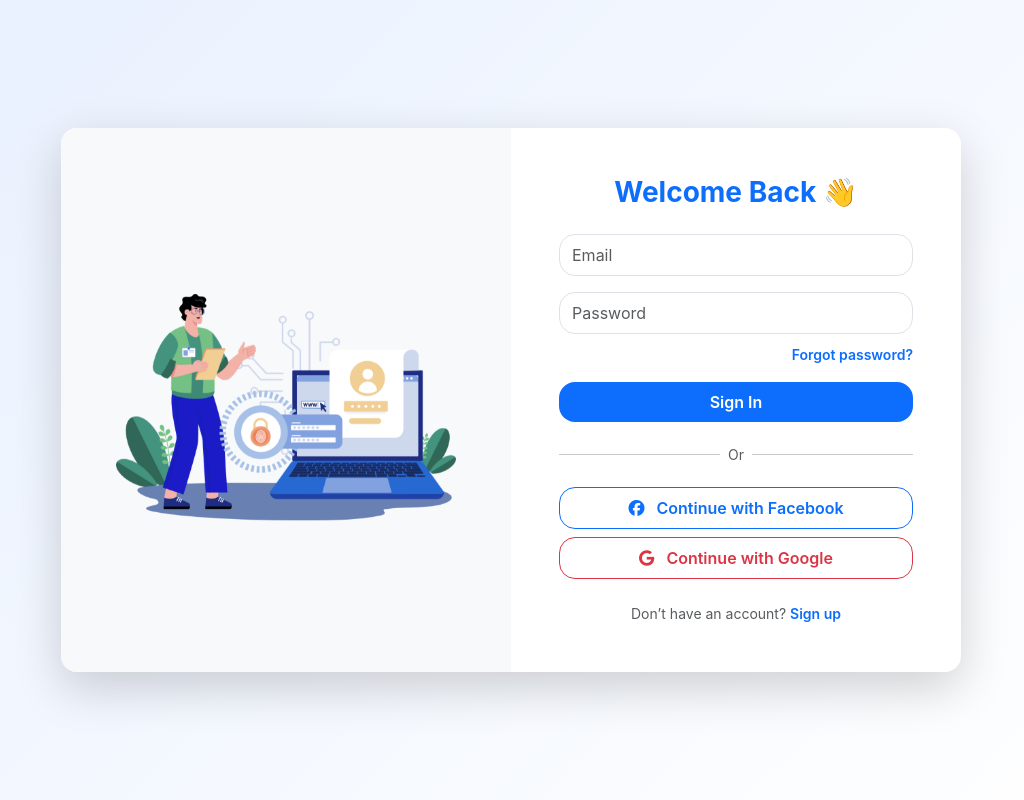
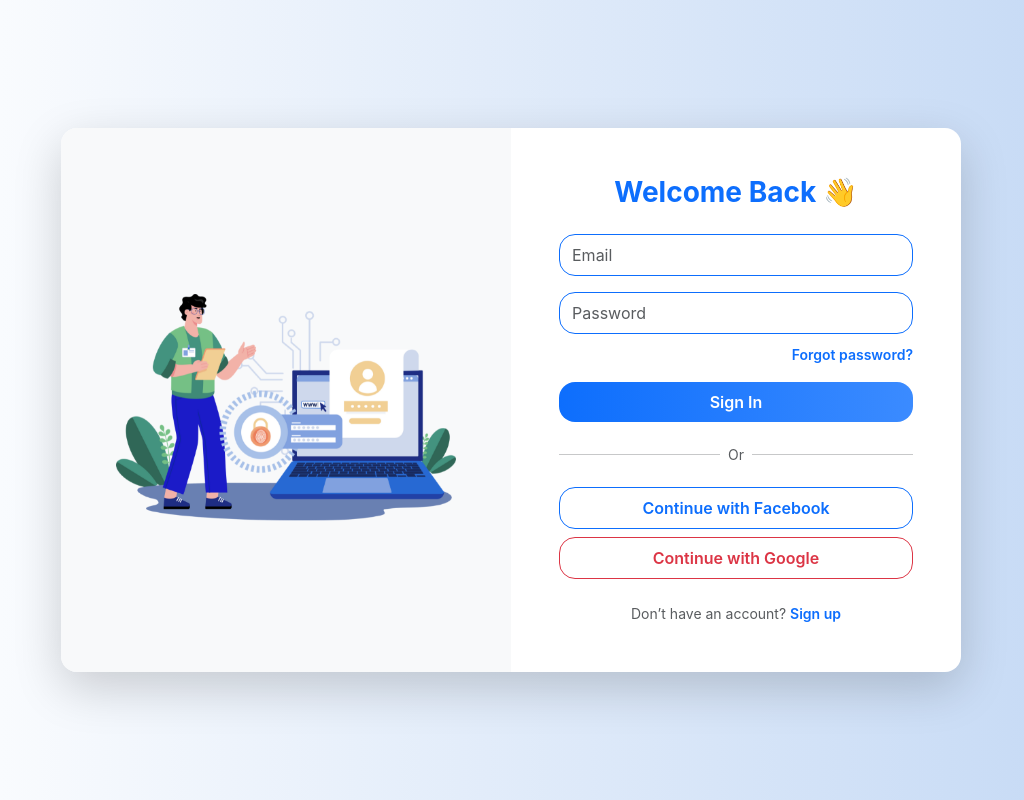
Before and after one commit to burhanali2812/printx-frontend, a React (Create React App) app: page /login in a window 1280 px wide. Shown: the whole page, without its empty margins (129-1153 px from the left). Built offline with nearby package versions, Linux system fonts and the light colour scheme.

Commit message:
login updated

```diff
--- a/src/pges/Login.jsx
+++ b/src/pges/Login.jsx
@@ -1,20 +1,27 @@
 import React from "react";
 import loginLogo from "../images/login.png";
+import printxLogo from "../images/logo3.png"
+import "../style/login.css"
+import { FaArrowLeft } from "react-icons/fa"; // back icon
 
 function Login() {
   return (
     <div
-      className="container-fluid min-vh-100 d-flex justify-content-center align-items-center"
+      className=" min-vh-100 d-flex justify-content-center align-items-center"
       style={{
-        background: "linear-gradient(135deg, #e8f0ff 0%, #ffffff 100%)",
-        padding: "20px",
+        background:
+          " linear-gradient(90deg,rgba(255, 255, 255, 1) 0%, rgba(198, 218, 245, 1) 94%)",
+
       }}
     >
       <div
-        className="row shadow-lg rounded-4 bg-white overflow-hidden w-100"
-        style={{ maxWidth: "900px" }}
+        className="row shadow-lg rounded-4 bg-white col-sm-none overflow-hidden w-100"
+        style={{
+          maxWidth: "900px",
+          height: "100%", // ✅ Make card full height
+        }}
       >
-        {/* LEFT SIDE (Desktop) */}
+        {/* LEFT SIDE (Desktop Only) */}
         <div className="col-md-6 d-none d-md-flex align-items-center justify-content-center bg-light">
           <img
             src={loginLogo}
@@ -29,35 +36,49 @@ function Login() {
         </div>
 
         {/* RIGHT SIDE (Form Section) */}
-        <div className="col-md-6 col-12 p-4 p-md-5 d-flex flex-column justify-content-center">
-          {/* Mobile Header */}
-          <div className="d-md-none text-center mb-3">
-            <h4 className="fw-bold text-dark mb-1">Log In</h4>
-            <div className="d-flex justify-content-center align-items-center mb-2">
-              <img
-                src={loginLogo}
-                alt="logo"
-                style={{ width: "40px", height: "40px", marginRight: "8px" }}
-              />
-              <h5 className="text-primary fw-bold mb-0">YourApp</h5>
-            </div>
-            <p className="text-muted small mb-3">
-              Use the same method that you created your account with.
-            </p>
+        <div className="col-md-6 col-12 p-0 d-flex flex-column justify-content-center">
+          {/* MOBILE VIEW */}
+          <div
+            className="d-md-none w-100 min-vh-100 d-flex flex-column justify-content-start align-items-center text-center px-4"
+            style={{
+              background:
+                "linear-gradient(135deg, #dbeafe 0%, #f1f5ff 40%, #ffffff 100%)",
+              paddingBottom: "40px",
+            }}
+          >
+            {/* Header with Back Button & Title */}
+            <div
+              className="d-flex align-items-center justify-content-center w-100 position-relative pt-3 pb-2"
+              style={{ borderBottom: "1px solid rgba(0,0,0,0.05)" }}
+            >
+              <button
+                className="btn position-absolute start-0 ms-3 textColor border-0"
+                style={{ fontSize: "1.2rem" }}
+                onClick={() => window.history.back()}
+              >
+                <FaArrowLeft />
+              </button>
+              <h2 className="textColor fw-bold m-0">Log In</h2>
             </div>
 
-          {/* Desktop Header */}
-          <h3 className="fw-bold text-center mb-4 text-primary d-none d-md-block">
-            Welcome Back 👋
-          </h3>
+            {/* Subheading */}
+            <img src={printxLogo} style={{width:"auto", height:"60px" , marginTop: "30px"}}/>
+            <p className="text-muted small mb-3 mt-3">
+             Log in securely and continue your journey with PrintX.
+            </p>
 
-          {/* Login Form */}
-          <form>
+            {/* Form */}
+            <form className="w-100" style={{ maxWidth: "400px" }}>
               <div className="mb-3">
                 <input
                   type="email"
                   className="form-control rounded-4 py-2"
                   placeholder="Email"
+                  style={{
+                    backgroundColor: "transparent",
+                    border: "1.5px solid #6719edff",
+                    color: "#0d6efd",
+                  }}
                 />
               </div>
 
@@ -66,6 +87,94 @@ function Login() {
                   type="password"
                   className="form-control rounded-4 py-2"
                   placeholder="Password"
+                  style={{
+                    backgroundColor: "transparent",
+                    border: "1.5px solid #6719edff",
+                    color: "#0d6efd",
+                  }}
+                />
+              </div>
+
+              <div className="text-end mb-3">
+                <a
+                  href="#"
+                  className=" small fw-semibold text-decoration-none textColor"
+                >
+                  Forgot password?
+                </a>
+              </div>
+
+              <button
+                type="submit"
+                className="btn w-100 rounded-4 fw-semibold py-2"
+                style={{
+                  background: " #6719edff",
+                  border: "none",
+                  color: "white",
+                }}
+              >
+                Sign In
+              </button>
+            </form>
+
+            {/* Divider */}
+            <div
+              className="d-flex align-items-center my-3 w-100"
+              style={{ maxWidth: "400px" }}
+            >
+              <hr className="flex-grow-1" />
+              <span className="mx-2 text-muted small">Or</span>
+              <hr className="flex-grow-1" />
+            </div>
+
+            {/* Social Buttons */}
+            <div className="d-flex flex-column gap-2 w-100">
+            <button className="btn btn-outline-primary w-100 rounded-4 fw-semibold py-2">
+              <i className="fa-brands fa-facebook me-2"></i> Continue with Facebook
+            </button>
+            <button className="btn btn-outline-danger w-100 rounded-4 fw-semibold py-2">
+              <i className="fa-brands fa-google me-2"></i> Continue with Google
+            </button>
+          </div>
+
+            {/* Signup Link */}
+            <p className="text-center mt-4 mb-2 text-muted small">
+              Don’t have an account?{" "}
+              <a href="#" className="text-primary fw-semibold text-decoration-none">
+                Sign up
+              </a>
+            </p>
+          </div>
+
+          {/* DESKTOP VIEW (Unchanged) */}
+          <div className="d-none d-md-block p-4 p-md-5">
+            <h3 className="fw-bold text-center mb-4 text-primary">
+              Welcome Back 👋
+            </h3>
+            <form>
+              <div className="mb-3">
+                <input
+                  type="email"
+                  className="form-control rounded-4 py-2"
+                  placeholder="Email"
+                  style={{
+                    backgroundColor: "transparent",
+                    border: "1.5px solid #0d6efd",
+                    color: "#0d6efd",
+                  }}
+                />
+              </div>
+
+              <div className="mb-2">
+                <input
+                  type="password"
+                  className="form-control rounded-4 py-2"
+                  placeholder="Password"
+                  style={{
+                    backgroundColor: "transparent",
+                    border: "1.5px solid #0d6efd",
+                    color: "#0d6efd",
+                  }}
                 />
               </div>
 
@@ -80,37 +189,42 @@ function Login() {
 
               <button
                 type="submit"
-              className="btn btn-primary w-100 rounded-4 fw-semibold py-2"
-              style={{ backgroundColor: "#0d6efd", border: "none" }}
+                className="btn w-100 rounded-4 fw-semibold py-2"
+                style={{
+                  background: "linear-gradient(90deg, #0d6efd 0%, #3b8bff 100%)",
+                  border: "none",
+                  color: "white",
+                }}
               >
                 Sign In
               </button>
             </form>
 
-          {/* Divider */}
             <div className="d-flex align-items-center my-3">
               <hr className="flex-grow-1" />
               <span className="mx-2 text-muted small">Or</span>
               <hr className="flex-grow-1" />
             </div>
 
-          {/* Social Buttons */}
             <div className="d-flex flex-column gap-2">
-            <button className="btn btn-outline-primary w-100 rounded-4 fw-semibold py-2">
-              <i className="fa-brands fa-facebook me-2"></i> Continue with Facebook
+              <button className="btn w-100 rounded-4 fw-semibold py-2 border border-primary text-primary bg-transparent">
+                Continue with Facebook
               </button>
-            <button className="btn btn-outline-danger w-100 rounded-4 fw-semibold py-2">
-              <i className="fa-brands fa-google me-2"></i> Continue with Google
+              <button className="btn w-100 rounded-4 fw-semibold py-2 border border-danger text-danger bg-transparent">
+                Continue with Google
               </button>
             </div>
 
-          {/* Signup Link */}
             <p className="text-center mt-4 mb-0 text-muted small">
               Don’t have an account?{" "}
-            <a href="#" className="text-primary fw-semibold text-decoration-none">
+              <a
+                href="#"
+                className="text-primary fw-semibold text-decoration-none"
+              >
                 Sign up
               </a>
             </p>
+          </div>
         </div>
       </div>
     </div>
--- /dev/null
+++ b/src/style/login.css
@@ -0,0 +1,3 @@
+.textColor{
+    color: #6719edff;
+}
```
Lines whose indentation alone changed are shown as unchanged.
